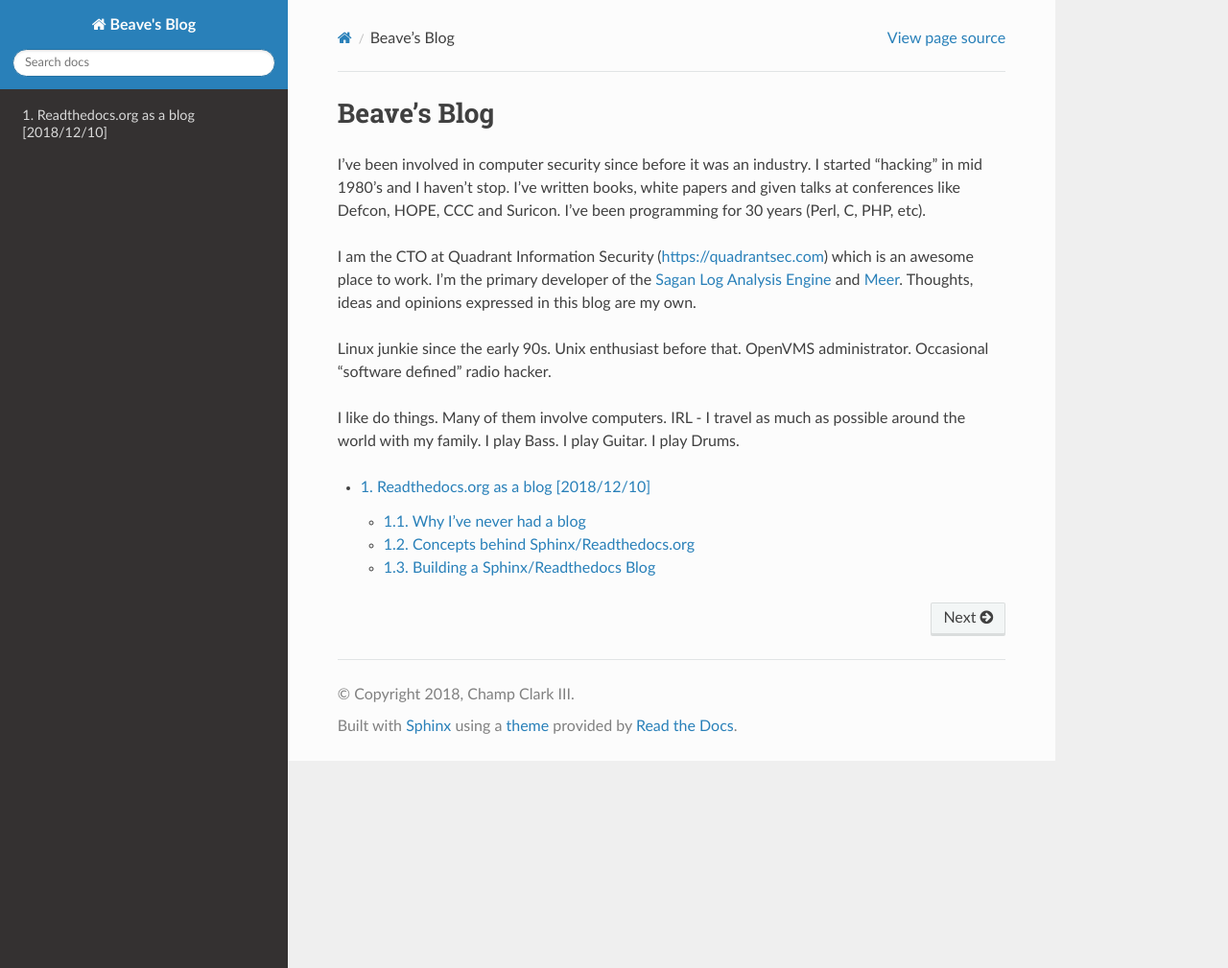
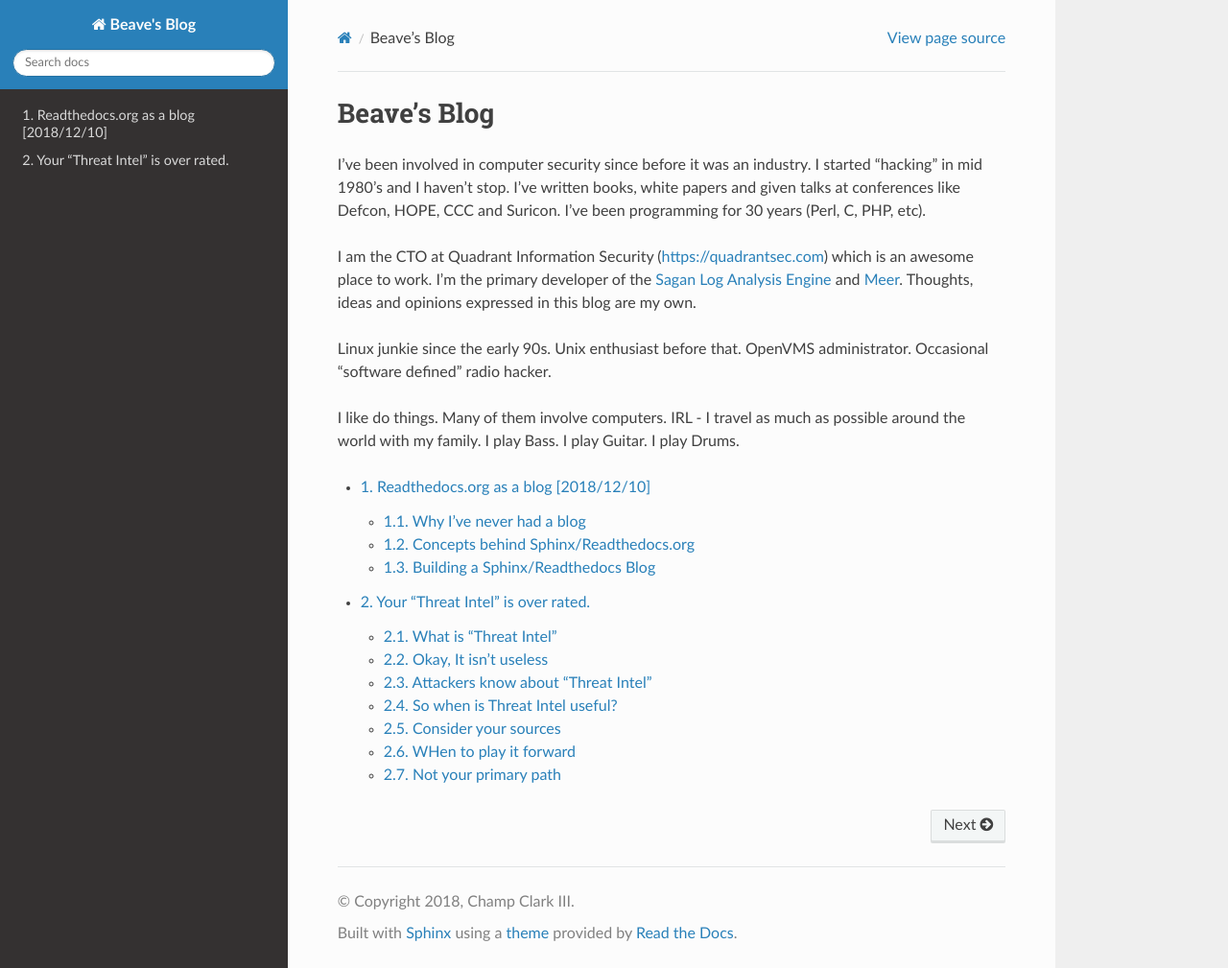
Before and after one commit to beave/beave, a Sphinx documentation site: the page built from doc/source/index.rst, in a window 1280 px wide and 1009 px high. Shown: the whole window at 96% size. Built offline with Sphinx 7.4.7 and the Read the Docs theme 2.0.0, drawn with Linux system fonts in a browser that asks for light colours; formulas are drawn with MathJax 3; some of the changed lines change nothing that is shown.

Commit message:
New blog (not done) about threat intel....

```diff
--- a/doc/source/index.rst
+++ b/doc/source/index.rst
@@ -22,3 +22,4 @@
    :maxdepth: 2
 
    readthedocs-as-a-blog
+   threatintel-overrated
--- /dev/null
+++ b/doc/source/threatintel-overrated.rst
@@ -0,0 +1,137 @@
+Your "Threat Intel" is over rated.
+==================================
+
+... and here is why...
+
+
+What is "Threat Intel"
+~~~~~~~~~~~~~~~~~~~~~~
+
+Before we begin, let's define what I'm referring to as ``Threat Intel``.  In this arcticle,  I am
+strictly referring to the use of ``Indicators of Compromise`` (IoC) lists.  This includes the use
+of ``bad`` or ``known`` threat actor TCP/IP addresses,  file hashes,  file names,  e-mail addresses,
+domain names, etc.  The attacker in question in this article would be semi-advanced and possibly
+targetting your network.
+
+Okay, It isn't useless
+~~~~~~~~~~~~~~~~~~~~~~
+
+When I say, "Threat Intel is over rated",  I do not mean that it is useless.  I am
+repeatedly asked about Threat Intelligence and how we use it.  I get asked in such a way that people
+expect it to bring "magic sauce" to their securty program.  The general concept is that the more
+"intelligence" (data) one has, the better.  This isn't the case.
+
+First off,  Threat Intel's usefulness is better applied backward facing and not forward facing.  That
+is,  Threat Intel is good to finding historical events that have happened in your network.  In many
+cases,  when you try to apply it to future events, you come up empty handed because the attacker has
+already changed there techniques.
+
+Attackers know about "Threat Intel"
+~~~~~~~~~~~~~~~~~~~~~~~~~~~~~~~~~~~
+
+Do you know why?  `Because attackers use "Threat Intelligence" too!`.  This shouldn't be astonishing.
+What is astonishing to me is that many security minded folks don't seem to relize this.  How do we
+know this?  Because attackers have told us.  Case and point,  "Hacking Team Hack"
+(https://pastebin.com/0SNSvyjJ).
+
+:::
+
+   "I didn't want to make the police's work any easier by relating my hack of
+   Hacking Team with other hacks I've done or with names I use in my day-to-day
+   work as a blackhat hacker. So, I used new servers and domain names, registered
+   with new emails, and payed for with new bitcoin addresses."
+
+
+From an attackers point of view,  "Threat Intel" can be just as useful to them as it is to your team.
+You might look at Threat Intel as a "what to look for" list.  The attacker might look at it as a
+"what they might be looking for and to avoid doing" list.
+
+An attacker might use pervious undisclosed or new launch sources,  modificaiton of attack binaries
+to modify file hashes) to avoid your threat intel.  It is pretty simple and easy to stay ahead of
+"Threat Intel".
+
+So when is Threat Intel useful?
+~~~~~~~~~~~~~~~~~~~~~~~~~~~~~~~
+
+As I stated before,  the usefulness is in post success or attempted  attack discovery.  Using this
+data can show if you have been successfully or unsuccessfully compromised in the past from any
+individual threat.
+
+This is a good thing and mining for such data within your organization is a smart thing to do.
+However,  it doesn't much help you forward because it is likely the attacker has already changed
+there tactics, methods and proceedures.
+
+Should you apply that data forward facing?  Sure,  you might get lucky.  You might also introduce
+many false positives.  Anyone who has worked in Threat Intel has seen shared hosting providers listed,
+public NTP servers and DNS server listed which can cause headaches.
+
+Which brings me to another point.
+
+Consider your sources
+~~~~~~~~~~~~~~~~~~~~~
+
+The general thougth is "put every source into a big pot and stir it up!".   That is,  the
+more sources you have for Threat Intel,  the better.   We use to have a term about this when I
+was younger about beer:
+
+:::
+
+   "It's about quantity not quality."
+
+That gererally sums up what I believe many people feel.  As I've gotten older,  my views on
+Threat Intel (and Beer) have flipped.
+
+:::
+
+   It's about quality not quantity."
+
+More != Better.  In fact,  it can cause you more headaches.  Here is a simple example; how old
+is the data?  If the TCP/IP address listed is several years old,  then it's likely not being used
+in active attacks.  If it is being used,  `when was the last time it was used`.  Your Threat Intel
+should be able to supply this information to your tools.  This way you can make queries like, "Show
+me Threat Intel hits with a last seen data of 6 months or earlier".  This is functinality we have
+built into ``Bluedot`` and `Sagan <https://sagan.io>`_.
+
+We use to use a major Threat Intelligence provider.  A lookup of an IP address might tell us that
+it was associated with a known botnet.  This raise the following questions:
+
+   1. What sort of "botnet"?
+   2. When was it discovered?
+   3. When was it last seen?
+   4. Are there any notes or references around this type of bot?
+
+We asked the provider about supplying this type of data.  We where told that wouldn't be possible.
+
+Verify and understand the feeds you are pulling from.  More is not better.  In face,  there has been
+discussions about attackers "poisoning the data well" of Threat Intel simply to throw off security
+teams.
+
+Verify your data.  Even if it comes from a reputable souce,  mistakes can be made.  For example,
+we use ``FBI Flash reports`` as part of our data collection.  We have seen incomplete MD5 sums in
+flash reports.  We have seen feeds mistakingly put IP addresses like 8.8.8.8 as IOCs.
+
+Don't just consume, validate before consumption.
+
+WHen to play it forward
+~~~~~~~~~~~~~~~~~~~~~~~
+
+So if Threat Intel is really good on historical data but not as good forward facing, what do you do?
+As stated, applying publically disclosed Threat Intel will have limited use but you might get lucky.
+If you have the ability,  adding internally generated data to your Threat Intel sources can be a good
+thing.  If you've seen some cleaver attacks,  collecting the IOCs and adding them into your back end
+(MISP, etc) is a great thing to do.
+
+Another good source is "Honeypots" located within your network.  Placement from the inside (to catch
+insider threats/lateral movement attempts) and external.  Typcally,  external Honeypots lead to a lot
+of data that isn't terribly useful.  However,  if done right and placed within your network,  you might
+catch recon attampts from a more advanced attacker.   This is cheap
+
+
+
+
+Not your primary path
+~~~~~~~~~~~~~~~~~~~~~
+
+Threat Intel is only a tool or another part of the puzzle.  Threat Intel shouldn't be dependant on by
+itself as a primary indicator.  When coupled together with other indicators,  it can add confidence to
+the event.
```
